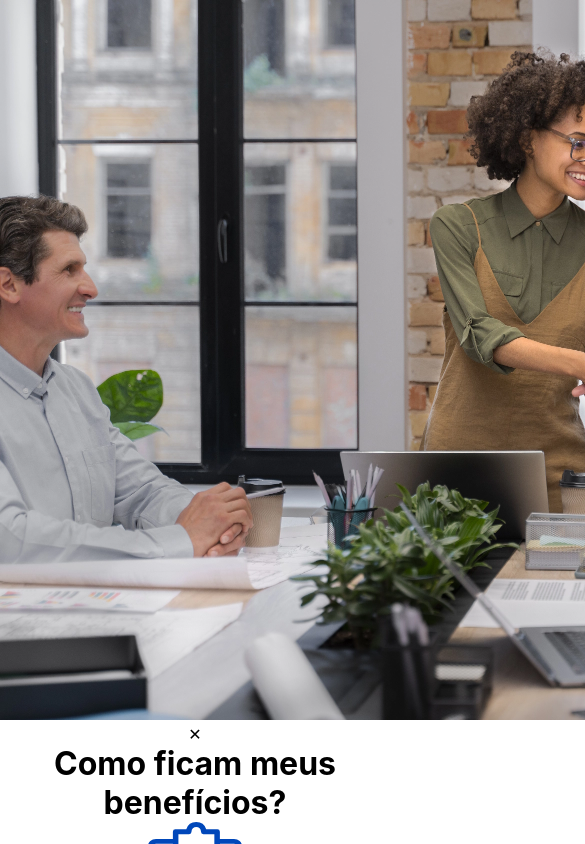
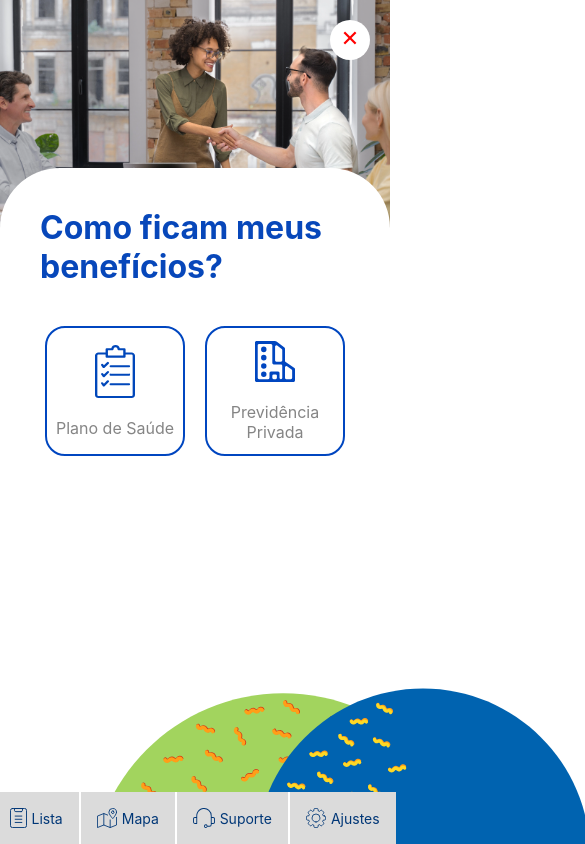
Before and after one commit to Lucassis7/wv-front-test, a React (Vite) app: page / in a window 390 px wide. Shown: the top 844 px of the page, 585 px wide, since content can reach past the window. Built offline with nearby package versions, Linux system fonts and the light colour scheme.

Commit message:
feat: styling App and components

```diff
--- a/src/App.css
+++ b/src/App.css
@@ -9,3 +9,136 @@
   text-align: center;
   margin: 0 auto;
 }
+
+.hero {
+  position: fixed;
+  width: 100%;
+}
+
+.hero-bkg {
+  width: 100%;
+  max-height: 50%;
+  position: relative;
+  top: -100px;
+}
+
+.close-btn {
+  padding: 5px;
+  width: 80px;
+  height: 80px;
+  background-color: var(--secondary-bg-color);
+  text-align: center;
+  vertical-align: middle;
+  border-radius: 80px;
+  color: var(--primary-destructive-color);
+  font-size: 48px;
+  margin: auto;
+  position: fixed;
+  top: 50px;
+  right: 50px;
+}
+
+.close-btn:hover {
+  background-color: var(--secondary-destructive-color);
+  cursor: pointer;
+}
+
+.benefits {
+  padding: 40px;
+  width: 100%;
+  min-height: 20%;
+  background-color: var(--secondary-bg-color);
+  border-radius: 90px 90px 0px 0px;
+  position: fixed;
+  bottom: 68px;
+  display: flex;
+  flex-direction: column;
+  justify-content: flex-start;
+  align-items: center;
+  gap: 40px;
+}
+
+.benefits>h1 {
+  color: var(--secondary-text-color);
+  text-align: start;
+  font-size: 40px;
+}
+
+.benefits>img {
+  width: 500px;
+  height: 500px;
+  position: fixed;
+  bottom: -290px;
+  right: -200px;
+}
+
+.cards {
+  max-width: 700px;
+  display: flex;
+  justify-content: space-around;
+  align-items: center;
+  gap: 20px;
+}
+
+.buttons {
+  background-color: var(--secondary-bg-color);
+  width: 100%;
+  display: flex;
+  justify-content: center;
+  gap: 2px;
+  position: fixed;
+  bottom: 0;
+}
+
+@media (max-width: 1024px) {
+  .hero-bkg {
+    top: -50px;
+  }
+
+  .benefits {
+    min-height: 55%;
+  }
+}
+
+@media (max-width: 768px) {
+  .close-btn {
+    width: 50px;
+    height: 50px;
+    font-size: 30px;
+    top: 30px;
+    right: 30px;
+  }
+
+  .benefits {
+    min-height: 65%;
+  }
+}
+
+@media (max-width: 500px) {
+  .hero-bkg {
+    top: 0px;
+  }
+
+  .benefits {
+    min-height: 70%;
+    border-radius: 60px 60px 0px 0px;
+  }
+
+  .benefits>h1 {
+    font-size: 32px;
+  }
+}
+
+@media (max-width: 400px) {
+  .close-btn {
+    width: 40px;
+    height: 40px;
+    font-size: 22px;
+    top: 20px;
+    right: 20px;
+  }
+
+  .benefits {
+    min-height: 72%;
+  }
+}
--- a/src/App.jsx
+++ b/src/App.jsx
@@ -5,6 +5,7 @@ import "./App.css";
 import heroBackground from "./assets/hero-background.png";
 import clipboardIcon from "./assets/clipboard-icon.svg";
 import buildingIcon from "./assets/building-icon.svg";
+import circlesImage from "./assets/circles-image.svg";
 import listIcon from "./assets/list-icon.svg";
 import mapIcon from "./assets/map-icon.svg";
 import phoneIcon from "./assets/phone-icon.svg";
@@ -16,17 +17,25 @@ function App() {
       <main>
         {/* Hero container */}
         <div className="hero">
-          <img src={heroBackground} alt="Pessoas felizes em reunião." />
+          <img
+            src={heroBackground}
+            alt="Pessoas felizes em reunião."
+            className="hero-bkg"
+          />
           <p className="close-btn">&#x2715;</p>
         </div>
 
         {/* Option cards container */}
-        <div>
+        <div className="benefits">
           <h1>Como ficam meus benefícios?</h1>
           <div className="cards">
             <Card cardName="Plano de Saúde" icon={clipboardIcon} />
             <Card cardName="Previdência Privada" icon={buildingIcon} />
           </div>
+          <img
+            src={circlesImage}
+            alt="Imagem de círculos divertidos em canto inferior direito."
+          />
         </div>
 
         {/* Footer buttons container */}
--- /dev/null
+++ b/src/components/Button/Button.css
@@ -0,0 +1,34 @@
+.btn {
+  background-color: var(--main-btn-bg-color);
+  padding: 16px;
+  width: 100%;
+  height: 68px;
+  display: flex;
+  justify-content: center;
+  align-items: center;
+  gap: 5px;
+}
+
+.btn:hover {
+  background-color: var(--hover-btn-bg-color);
+  cursor: pointer;
+}
+
+.icon-btn {
+  height: 100%;
+}
+
+.text-btn {
+  color: var(--primary-text-color);
+  font: 20px;
+}
+
+@media (max-width: 500px) {
+  .btn {
+    height: 52px;
+  }
+
+  .text-btn {
+    font-size: 14px;
+  }
+}
--- a/src/components/Button/index.jsx
+++ b/src/components/Button/index.jsx
@@ -1,8 +1,14 @@
+import "./Button.css";
+
 function Button({ buttonName, icon }) {
   return (
-    <div>
-      <img src={icon} alt={`Ícone do botão: ${buttonName}`} />
-      <p>{buttonName}</p>
+    <div className="btn">
+      <img
+        src={icon}
+        alt={`Ícone do botão: ${buttonName}`}
+        className="icon-btn"
+      />
+      <p className="text-btn">{buttonName}</p>
     </div>
   );
 }
--- /dev/null
+++ b/src/components/Card/Card.css
@@ -0,0 +1,61 @@
+.card {
+  /* width: 300px; */
+  height: 200px;
+  border: 2px solid var(--primary-card-border-color);
+  border-radius: 20px;
+  display: flex;
+  flex-direction: column;
+  justify-content: center;
+  align-items: center;
+  gap: 10px;
+}
+
+.card:hover {
+  background-color: var(--main-btn-bg-color);
+  cursor: pointer;
+}
+
+.img-card {
+  width: 30%;
+  margin-bottom: 10px;
+}
+
+.text-card {
+  color: var(--hover-btn-bg-color);
+  max-width: 190px;
+  font-weight: 400;
+  font-size: 28px;
+}
+
+@media (max-width: 1024px) {
+  .card {
+    width: 230px;
+    height: 200px;
+  }
+
+  .text-card {
+    font-size: 20px;
+  }
+}
+
+@media (max-width: 500px) {
+  .card {
+    width: 180px;
+    height: 150px;
+  }
+
+  .text-card {
+    font-size: 18px;
+  }
+}
+
+@media (max-width: 400px) {
+  .card {
+    width: 140px;
+    height: 130px;
+  }
+
+  .text-card {
+    font-size: 16px;
+  }
+}
--- a/src/components/Card/index.jsx
+++ b/src/components/Card/index.jsx
@@ -1,8 +1,14 @@
+import "./Card.css";
+
 function Card({ cardName, icon }) {
   return (
-    <div>
-      <img src={icon} alt={`Ícone do cartão ${cardName}.`} />
-      <p>{cardName}</p>
+    <div className="card">
+      <img
+        src={icon}
+        alt={`Ícone do cartão ${cardName}.`}
+        className="img-card"
+      />
+      <p className="text-card">{cardName}</p>
     </div>
   );
 }
--- a/src/index.css
+++ b/src/index.css
@@ -5,4 +5,13 @@
   text-rendering: optimizeLegibility;
   -webkit-font-smoothing: antialiased;
   -moz-osx-font-smoothing: grayscale;
+
+  --main-btn-bg-color: #DBDBDB;
+  --secondary-bg-color: #FFFFFF;
+  --hover-btn-bg-color: #858585;
+  --primary-text-color: #003777;
+  --secondary-text-color: #0747BA;
+  --primary-card-border-color: #0046C0;
+  --primary-destructive-color: #FF0000;
+  --secondary-destructive-color: #F08080;
 }
```
